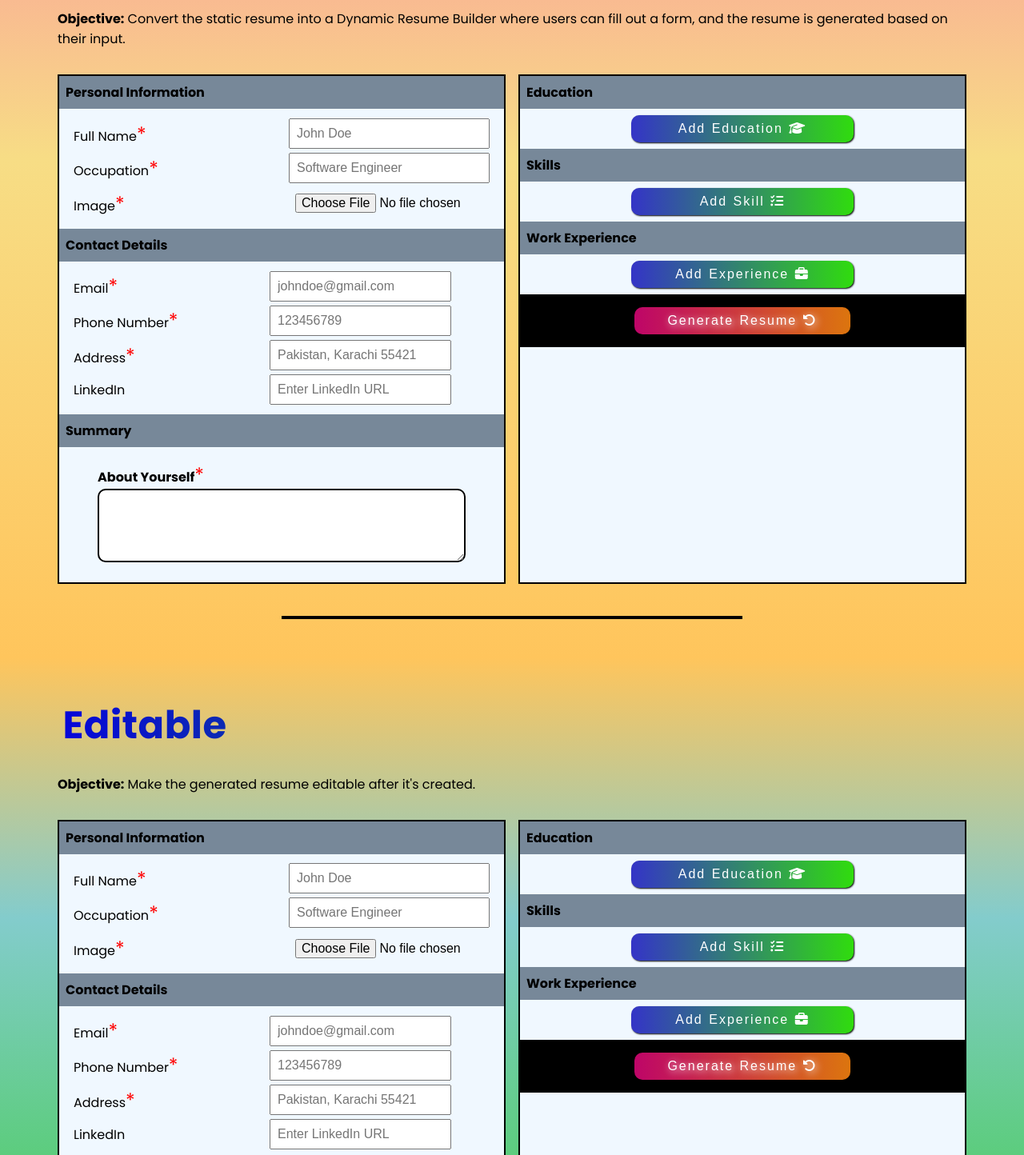
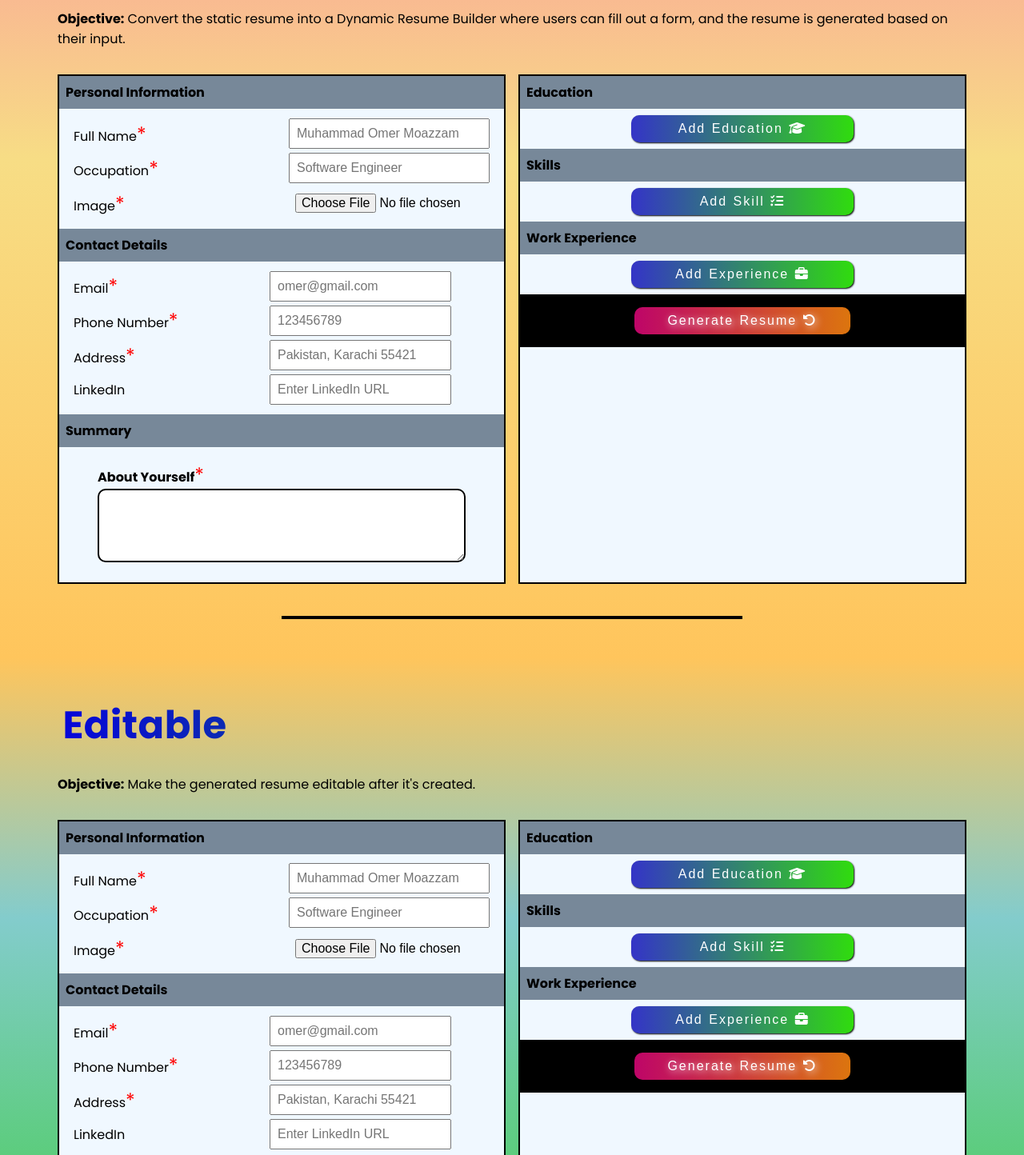
Before and after one commit to MuhammadOmerMoazzam/HACKATHON-GIAIC-Interactive-Resume-Builder, a website: page index.html in a window 1280 px wide. Shown: the part 2075-3519 px from the top of the page at 80% size. Drawn offline with Linux system fonts and the light colour scheme.

Commit message:
Update index.html

```diff
--- a/index.html
+++ b/index.html
@@ -166,7 +166,7 @@
                             <table class="form-items">
                                 <tr>
                                     <td><label for="dynamic-fullname">Full Name<span>*</span> </label></td>
-                                    <td><input type="text" id="dynamic-fullname" placeholder="John Doe" required
+                                    <td><input type="text" id="dynamic-fullname" placeholder="Muhammad Omer Moazzam" required
                                             autocomplete="on" /></td>
                                 </tr>
                                 <tr>
@@ -186,7 +186,7 @@
                             <table class="form-items">
                                 <tr>
                                     <td><label for="dynamic-email">Email<span>*</span> </label></td>
-                                    <td><input type="email" id="dynamic-email" placeholder="johndoe@gmail.com" required
+                                    <td><input type="email" id="dynamic-email" placeholder="omer@gmail.com" required
                                             autocomplete="on" /></td>
                                 </tr>
                                 <tr>
@@ -264,7 +264,7 @@
                             <table class="form-items">
                                 <tr>
                                     <td><label for="editable-fullname">Full Name<span>*</span> </label></td>
-                                    <td><input type="text" id="editable-fullname" placeholder="John Doe" required
+                                    <td><input type="text" id="editable-fullname" placeholder="Muhammad Omer Moazzam" required
                                             autocomplete="on" /></td>
                                 </tr>
                                 <tr>
@@ -283,7 +283,7 @@
                             <table class="form-items">
                                 <tr>
                                     <td><label for="editable-email">Email<span>*</span> </label></td>
-                                    <td><input type="email" id="editable-email" placeholder="johndoe@gmail.com" required
+                                    <td><input type="email" id="editable-email" placeholder="omer@gmail.com" required
                                             autocomplete="on" /></td>
                                 </tr>
                                 <tr>
@@ -360,7 +360,7 @@
                             <table class="form-items">
                                 <tr>
                                     <td><label for="shareable-fullname">Full Name<span>*</span> </label></td>
-                                    <td><input type="text" id="shareable-fullname" placeholder="John Doe" required />
+                                    <td><input type="text" id="shareable-fullname" placeholder="Muhammad Omer Moazzam" required />
                                     </td>
                                 </tr>
                                 <tr>
@@ -380,7 +380,7 @@
                             <table class="form-items">
                                 <tr>
                                     <td><label for="shareable-email">Email<span>*</span> </label></td>
-                                    <td><input type="email" id="shareable-email" placeholder="johndoe@gmail.com"
+                                    <td><input type="email" id="shareable-email" placeholder="omer@gmail.com"
                                             required /></td>
                                 </tr>
                                 <tr>
```
